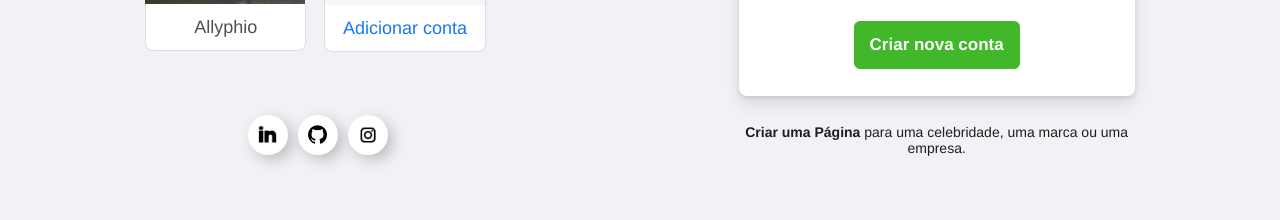
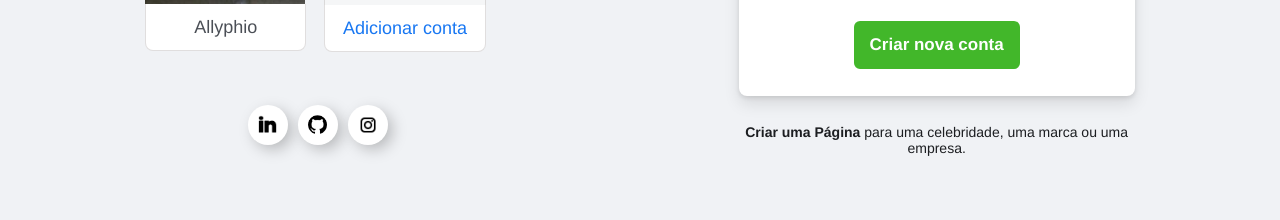
Before and after one commit to Nikyss/Facebook, a plain HTML site: page index.html in a window 1280 px wide. Shown: the part 386-606 px from the top of the page. Drawn offline with Linux system fonts and the light colour scheme.

Commit message:
Update styles.css

```diff
--- a/assets/css/styles.css
+++ b/assets/css/styles.css
@@ -590,7 +590,7 @@ dialog form .forgot-dialog a:hover{
     justify-content: center;
     padding: 10px;
 
-    margin-top: 30px;
+    padding-top: 30px;
     border-radius: 50px;
     width: 325px;
 }
```
